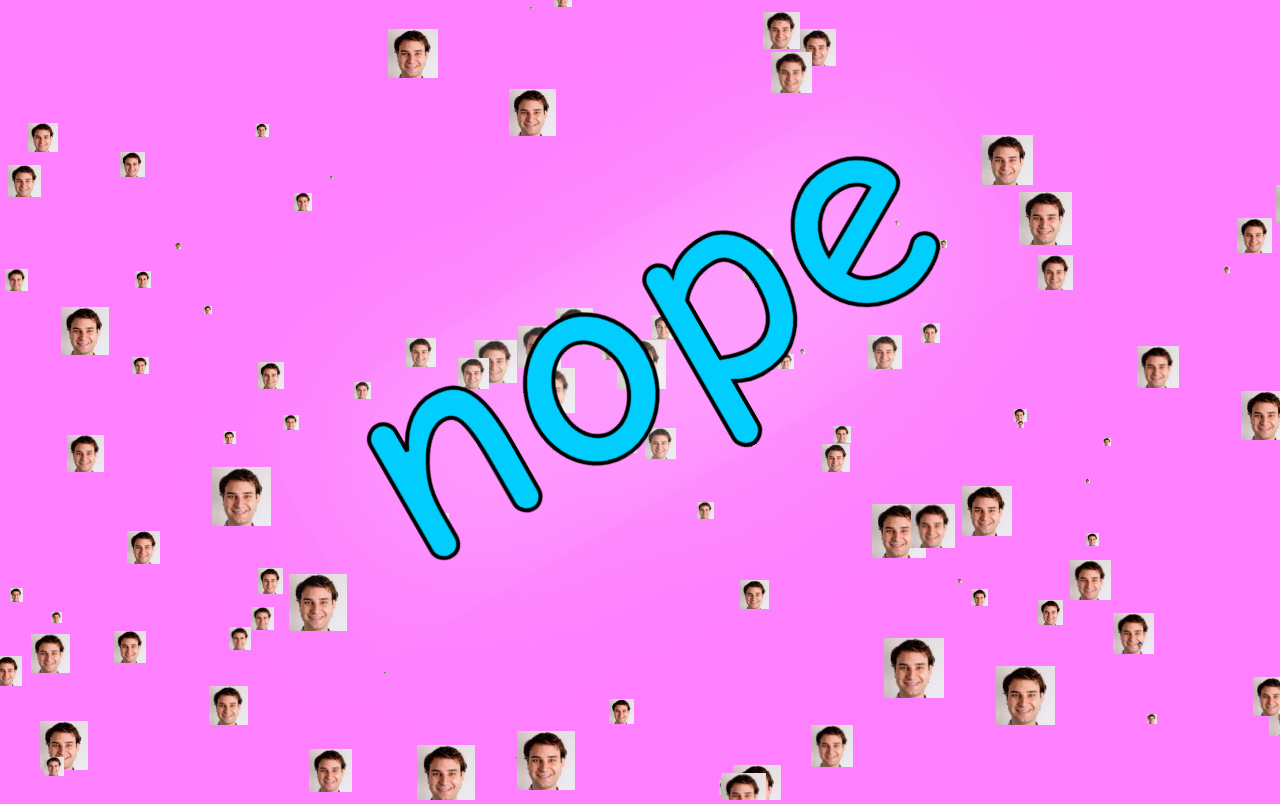
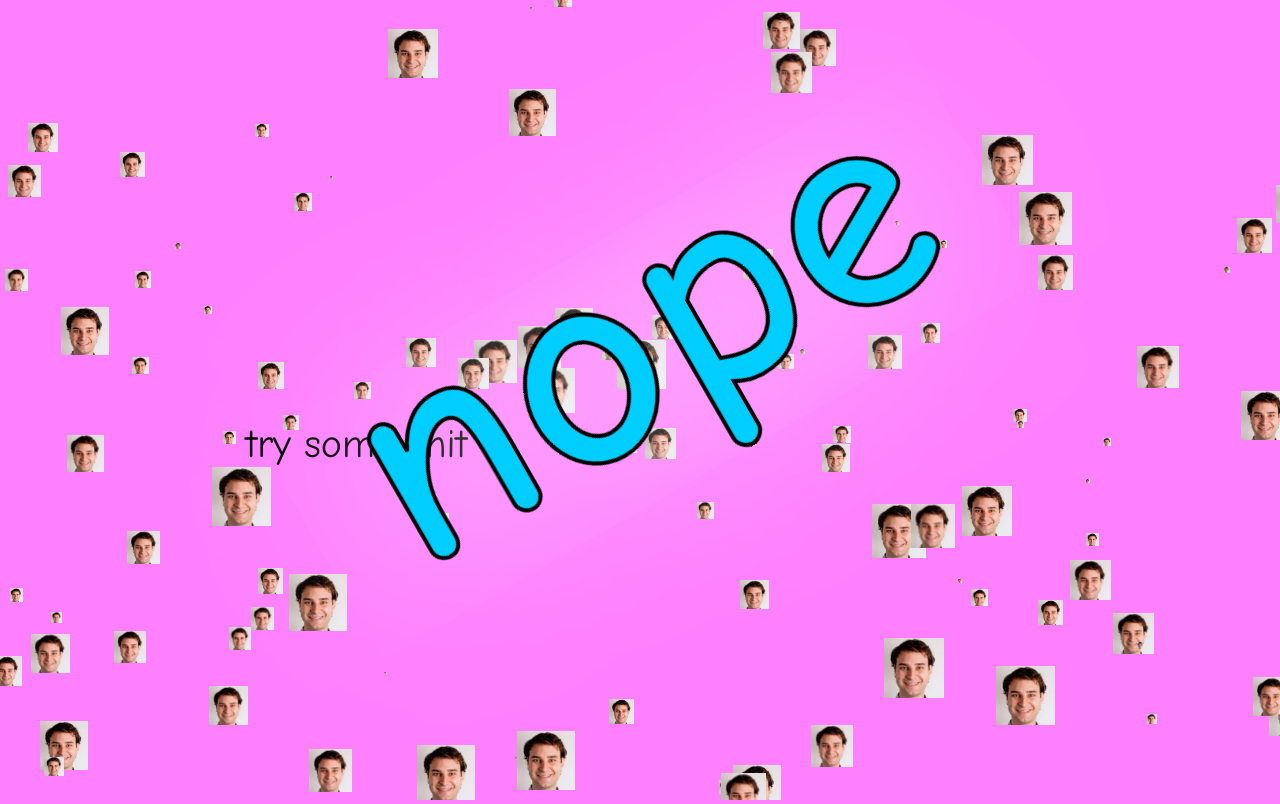
Before and after one commit to devinmcginty/trevor, a plain HTML site: page index.html in a window 1280 px wide. Drawn offline with nearby package versions, Linux system fonts and the light colour scheme.

Commit message:
try some shit

```diff
--- a/assets/main.js
+++ b/assets/main.js
@@ -1,5 +1,8 @@
 var TREVOR = 'nope';
 var font='100px Comic Sans MS, cursive, sans-serif';
+
+var shit = $('#shit');
+var showSomeShit = false;
 
 function draw() {
   particlesJS.load('particles-js', 'assets/particles.json', function() {
@@ -21,4 +24,24 @@ function draw() {
                 .text(TREVOR);
     $('#container').append(div)
   }
+
 }
+
+$(document).ready(function(){
+    animateDiv();
+});
+
+function makeNewPosition(){
+    var h = $(window).height() - 100;
+    var w = $(window).width() - 260;
+    var nh = Math.floor(Math.random() * h);
+    var nw = Math.floor(Math.random() * w);
+    return [nh,nw];
+}
+
+function animateDiv(){
+    var newq = makeNewPosition();
+    $('#shit').animate({ top: newq[0], left: newq[1] }, function(){
+      animateDiv();
+    });
+};
--- a/index.html
+++ b/index.html
@@ -34,6 +34,14 @@ html, body {
   top: 0;
   height: 100%;
   width: 100%;
+}
+#shit {
+  font-size: 40px;
+  font-family: "Comic Sans MS", "Helvetica", cursive, sans-serif;
+  position: absolute;
+  top: 0;
+  width: 260px;
+  height: 100px;
 }
 @keyframes glow {
   0% {
@@ -83,6 +91,7 @@ html, body {
 <body onload="draw();">
     <div id="particles-js"></div>
     <div id="container">
+      <div id="shit">try some shit</div>
       <canvas id="canv"></canvas>
     </div>
 </body>
```
